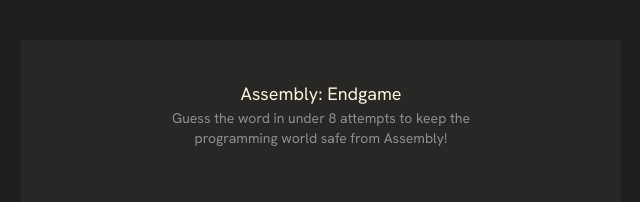
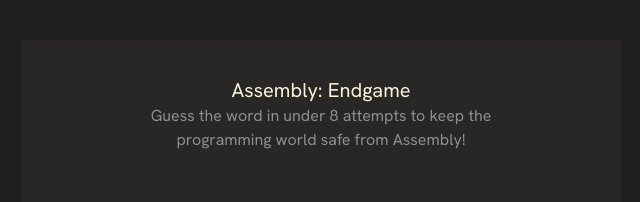
Before and after one commit to mmuneeb1000/assembly-endgame-scrimba, a React (Vite) app: page / in a window 1280 px wide. Shown: the top 202 px of the page, without its empty margins (319-959 px from the left). Built offline with nearby package versions, Linux system fonts and the light colour scheme.

Commit message:
heading size

```diff
--- a/src/assets/components/Header.jsx
+++ b/src/assets/components/Header.jsx
@@ -11,8 +11,8 @@ function Header({
   return (
     <header className="flex flex-col w-88 gap-5">
       <div>
-        <h1 className="text-lg text-center text-heading">Assembly: Endgame</h1>
-        <p className="text-sm text-center text-body">
+        <h1 className="text-xl text-center text-heading">Assembly: Endgame</h1>
+        <p className="text-base text-center text-body">
           Guess the word in under 8 attempts to keep the programming world safe
           from Assembly!
         </p>
```
